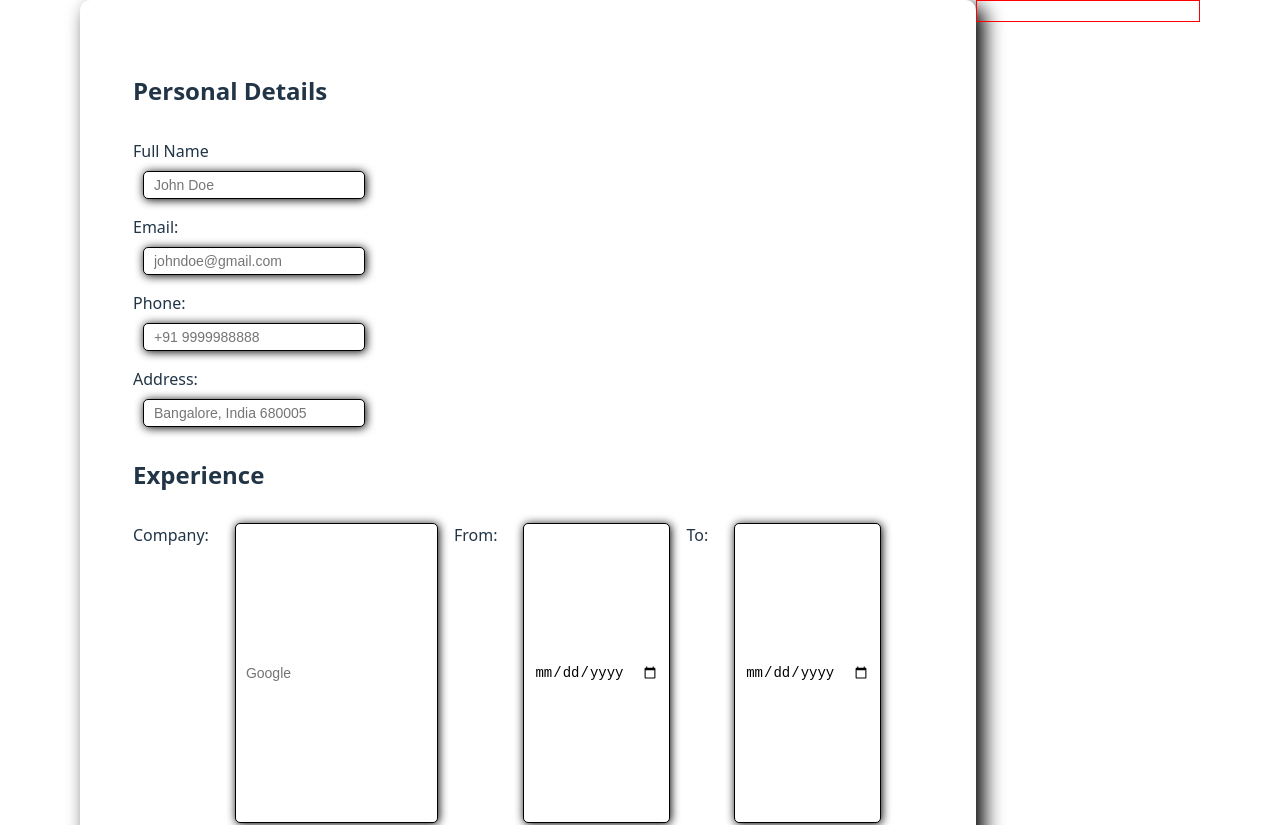
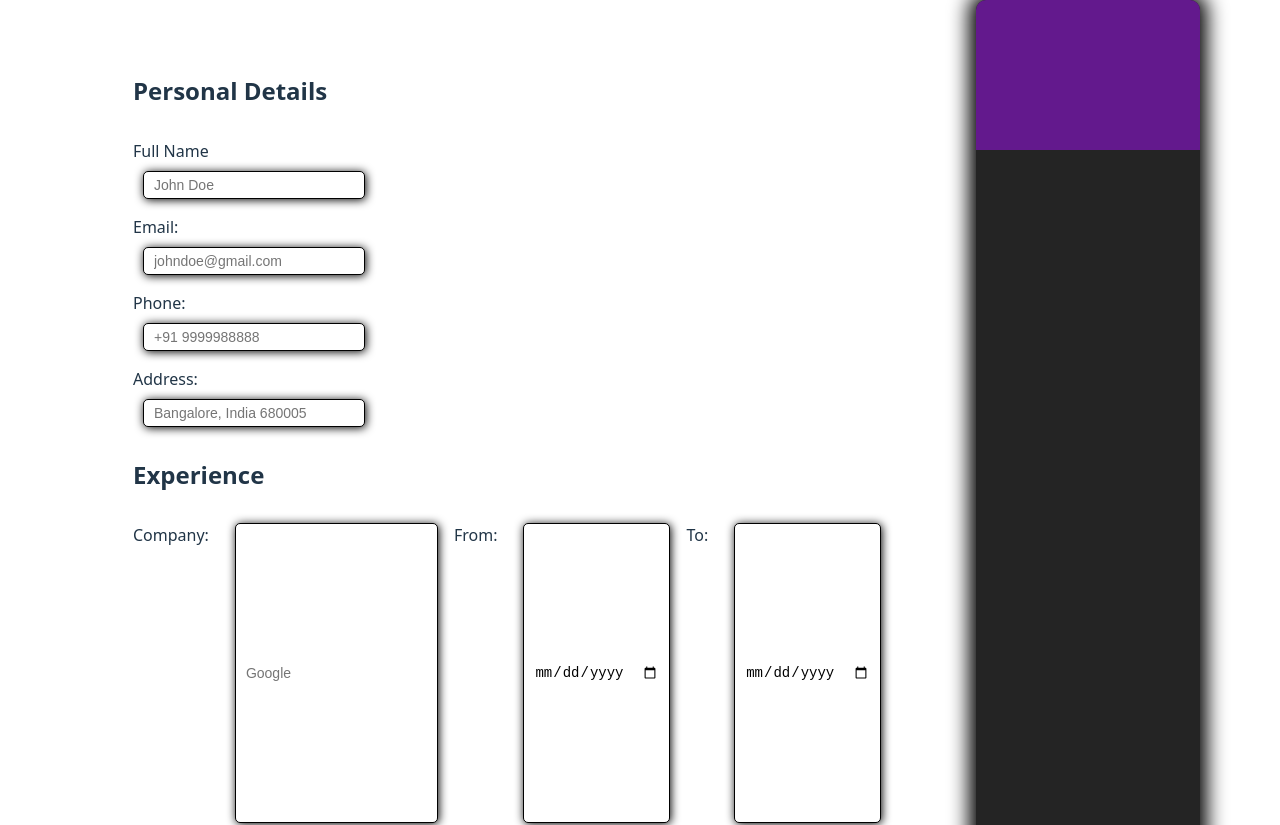
Before and after one commit to anuvind10/CV-Application, a React (Vite) app: page / in a window 1280 px wide. Shown: the top 825 px of the page. Built offline with nearby package versions, Linux system fonts and the light colour scheme.

Commit message:
basic style for cv-preview section

```diff
--- a/src/App.jsx
+++ b/src/App.jsx
@@ -41,16 +41,11 @@ function App() {
   });
 
   const [experiences, setExperiences] = useState([
-    {
-      id: Date.now(),
-      name: "",
-      from: "",
-      to: "",
-    },
+    { id: Date.now() + Math.random(), name: "", from: "", to: "" },
   ]);
 
   const [educations, setEducations] = useState([
-    { id: Date.now(), name: "", from: "", to: "" },
+    { id: Date.now() + Math.random(), name: "", from: "", to: "" },
   ]);
 
   return (
--- a/src/components/CVContent.jsx
+++ b/src/components/CVContent.jsx
@@ -1,3 +1,5 @@
-function CVContent() {}
+function CVContent() {
+  return <div className="CV-content"></div>;
+}
 
 export default CVContent;
--- a/src/styles/App.css
+++ b/src/styles/App.css
@@ -10,7 +10,6 @@
   height: auto;
   padding: 3em;
   border-radius: 10px;
-  box-shadow: 8px 7px 20px 0px black;
 }
 
 section > div {
@@ -126,7 +125,31 @@ button:focus-visible {
   outline: 4px auto -webkit-focus-ring-color;
 }
 
+.CV-preview {
+  border-radius: 10px;
+  display: flex;
+  flex-direction: column;
+  box-shadow: 0 0 20px 7px black;
+  background-color: #242424;
+}
+
 .CV-header {
-  max-height: 300px;
-  border: 1px solid red;
+  min-height: 150px;
+  display: flex;
+  flex-direction: column;
+  align-items: center;
+  background-color: #63198d;
+  border-radius: 10px 10px 0 0;
 }
+
+.CV-content {
+  height: 100%;
+  /* background-color: rgb(100, 100, 100); */
+}
+
+.contact-info {
+  width: 100%;
+  display: flex;
+  justify-content: center;
+  gap: 2em;
+}
--- a/src/styles/index.css
+++ b/src/styles/index.css
@@ -5,7 +5,7 @@
 
   color-scheme: light dark;
   color: rgba(255, 255, 255, 0.87);
-  background-color: #242424;
+  background-color: #292929;
 
   font-synthesis: none;
   text-rendering: optimizeLegibility;
```
